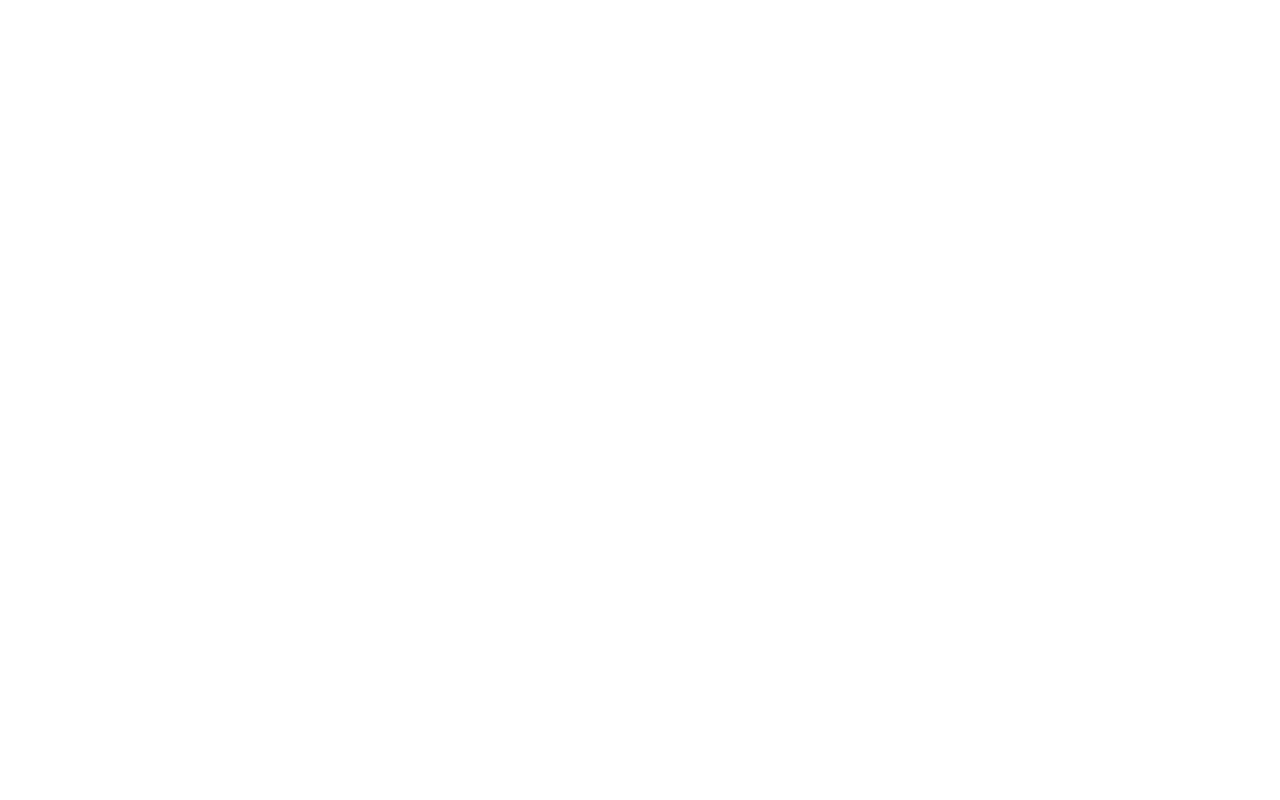
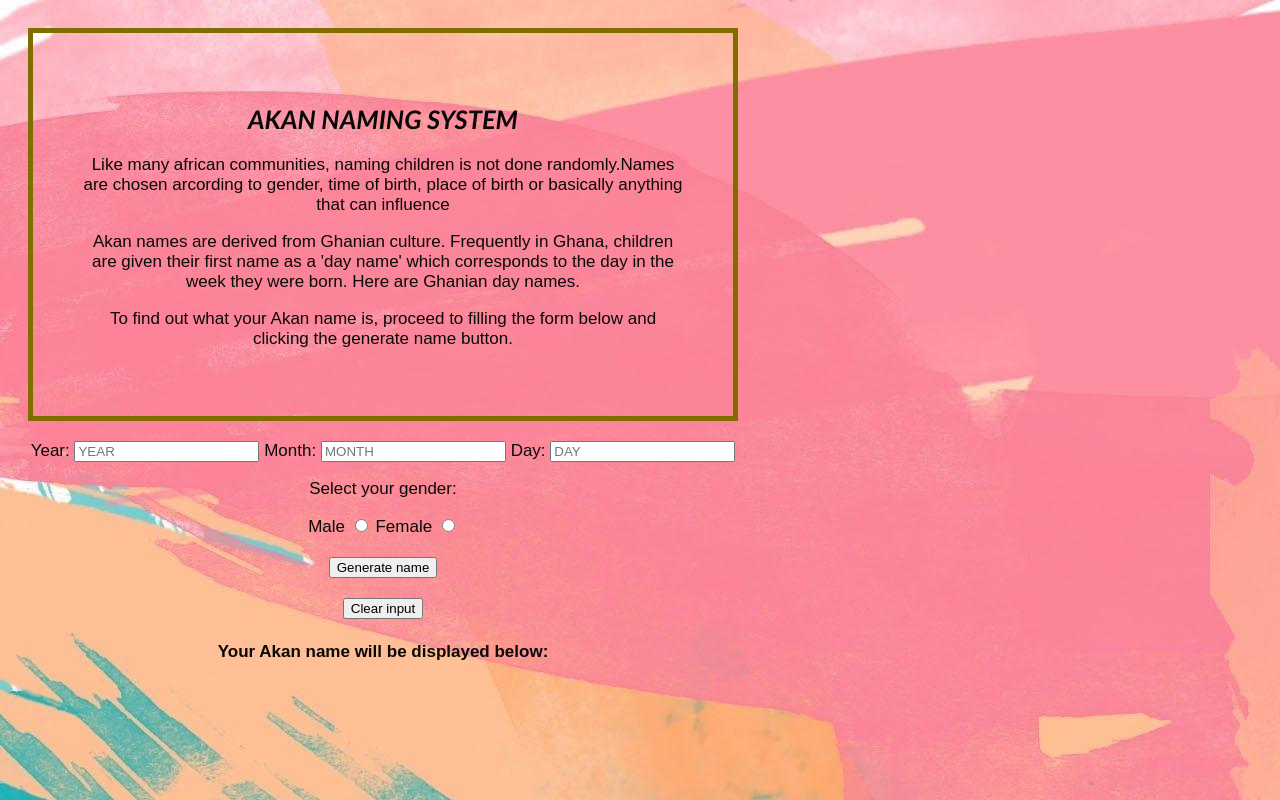
Before and after one commit to Alicia-krynne/Akan-, a plain HTML site: page index.html in a window 1280 px wide. Drawn offline with Linux system fonts and the light colour scheme.

Commit message:
add changes

```diff
--- a/css/styles.css
+++ b/css/styles.css
@@ -0,0 +1,24 @@
+
+h1{
+    text-align: center;
+    font-style: italic;
+    font-weight: bold;
+    font-family: 'Gill Sans', 'Gill Sans MT', Calibri, 'Trebuchet MS', sans-serif;
+}
+.page{
+  width: 600px;
+  border: 5px solid rgb(128, 109, 0);
+  padding: 50px;
+  margin: 20px;
+
+}
+body{
+    font-family: 'Quicksand', sans-serif;
+    background-image: url(/images/pastel.jpg);
+    background-repeat: repeat-x;
+    color: rgb(10, 9, 9);
+    font-size: 17px;
+    font-style: normal;
+    text-align: center;
+    float:left;
+}
--- a/index.html
+++ b/index.html
@@ -5,8 +5,49 @@
     <meta http-equiv="X-UA-Compatible" content="IE=edge">
     <meta name="viewport" content="width=device-width, initial-scale=1.0">
     <title>AKAN</title>
+    <link rel="stylesheet" href="/css/styles.css">
+    <script src="/js/script.js"></script>
+    <link rel="icon" href="/images/africa.png" type="img/jpg">
 </head>
 <body>
+<section class="page">
+    <h1>AKAN NAMING SYSTEM</h1>
+    <p>Like many african  communities, naming children is not  done  randomly.Names are chosen arcording to  gender, time of birth, place of birth or basically anything that  can influence</p>
+        <p> Akan names are derived from Ghanian culture. Frequently in Ghana, children are given their first name as a 'day name' which corresponds to the day in the week they were born. Here are Ghanian day names.</p>
+            <p>To find out what your Akan name is, proceed to filling the form below and clicking the generate name button.</p>
+</section>
+<section id= "form">
+    <form class="form" onsubmit="return getAkanName()">
+                <label for="year-of-birth">
+                  Year:
+                  <input id="year-input" type="number" name="year-of-birth" placeholder="YEAR" value="" required>
+                </label>
+                <label for="month-of-birth">
+                  Month:
+                  <input id="month-input" type="number" name="month-of-birth" placeholder="MONTH" value="" required>
+                </label>
+                <label for="day-of-birth">
+                  Day:
+                  <input id="day-input" type="number" name="day-of-birth" placeholder="DAY" value="" required>
+                </label>
+                <br>
+                <label for="gender">
+                  <p>Select your gender: </p>
+                  Male
+                  <input id="male-input" type="radio" name="gender" value="male" required>
+                  Female
+                  <input id="female-input" type="radio" name="gender" value="female" required>
 
+                </label>
+                <br><br>
+                <input id="get-name" type="submit" name="" value="Generate name">
+                <br><br>
+    </form>
+        <form onsubmit="return clearInput()">
+            <input class="clear" type="submit" value="Clear input">
+        </form>
+            <h4 id = display-name><strong>Your Akan name will be displayed below:</strong></h4>
+                <p id="result"></p>
+</section>
 </body>
 </html>
--- /dev/null
+++ b/js/script.js
@@ -0,0 +1,21 @@
+<script>
+function getAkanName () {
+  let yearOfBirth = parseint(document.getElementById("year-input").value;
+  let monthOfBirth = parserint(document.getElementById("month-input").value);
+  let dayOfBirth = parseint(document.getElementById("day-input").value);
+  let genders = document.getElementsByName("gender");
+
+  // function to get gender value
+  function getGender () {
+    for (let gender of genders){
+      if (gender.checked){
+        return gender.value;
+      }
+    }
+  }
+
+  let myGenderValue = getGender();
+  console.log(myGenderValue);
+// check correct date entered
+
+</script>
```
Also changed, not shown: script.js (deleted, +0 -10 lines), images/africa.png (added), images/background.jpg (added), images/pastel.jpg (added).
